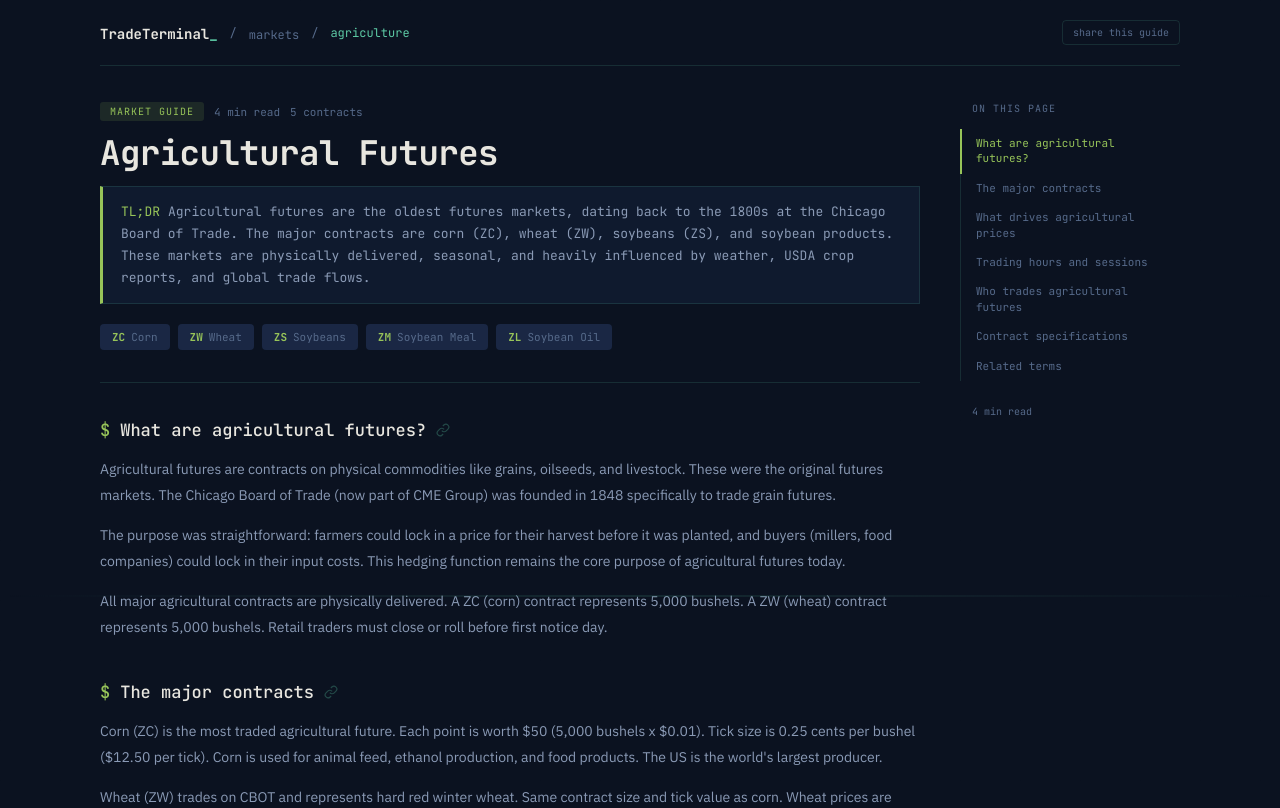
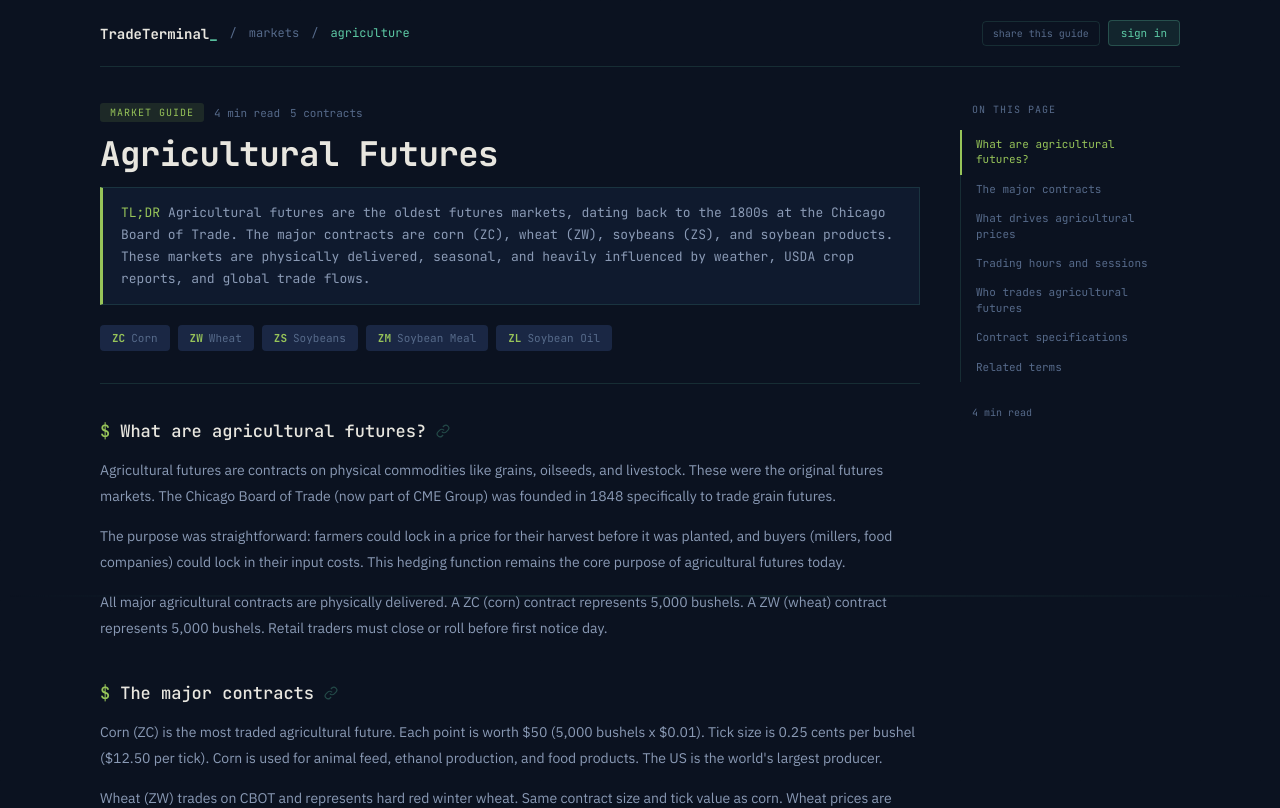
Before and after one commit to leembrandon/TradeTerminal, a Next.js app: page /markets/agriculture in a window 1280 px wide. Shown: the top 808 px of the page. Built offline with nearby package versions, Linux system fonts and the light colour scheme; no server answers.

Commit message:
Update MarketGuideClient.js

```diff
--- a/app/markets/[slug]/MarketGuideClient.js
+++ b/app/markets/[slug]/MarketGuideClient.js
@@ -3,6 +3,7 @@ import { useState, useEffect, useMemo } from "react";
 import Link from "next/link";
 import { C, F } from "@/lib/constants";
 import { getSiteUrl } from "@/lib/utils";
+import NavBar from "@/app/NavBar";
 
 function ShareBtn({ path, label }) {
   const [toast, setToast] = useState(false);
@@ -59,16 +60,7 @@ export default function MarketGuideClient({ market, prev, next }) {
   return (
     <div style={{ maxWidth: 1120, margin: "0 auto", padding: "0 20px" }}>
       {/* Nav */}
-      <div style={{ padding: "20px 0", borderBottom: `1px solid ${C.border}`, display: "flex", justifyContent: "space-between", alignItems: "center", flexWrap: "wrap", gap: 12 }}>
-        <div style={{ display: "flex", alignItems: "center", gap: 12 }}>
-          <Link href="/"><span style={{ fontFamily: F.mono, fontSize: 14, fontWeight: 700, color: C.textPrimary }}>TradeTerminal<span style={{ color: C.teal }}>_</span></span></Link>
-          <span style={{ color: C.textMuted, fontFamily: F.mono, fontSize: 12 }}>/</span>
-          <Link href="/markets"><span style={{ color: C.textMuted, fontFamily: F.mono, fontSize: 12 }}>markets</span></Link>
-          <span style={{ color: C.textMuted, fontFamily: F.mono, fontSize: 12 }}>/</span>
-          <span style={{ color: C.teal, fontFamily: F.mono, fontSize: 12 }}>{market.slug}</span>
-        </div>
-        <ShareBtn path={basePath} label="share this guide" />
-      </div>
+      <NavBar breadcrumbs={[{ label: "markets", href: "/markets" }, { label: market.slug }]} sharePath={basePath} shareLabel="share this guide" />
 
       <div style={{ display: "flex", gap: 40, paddingTop: 36 }}>
         {/* Main content */}
```
